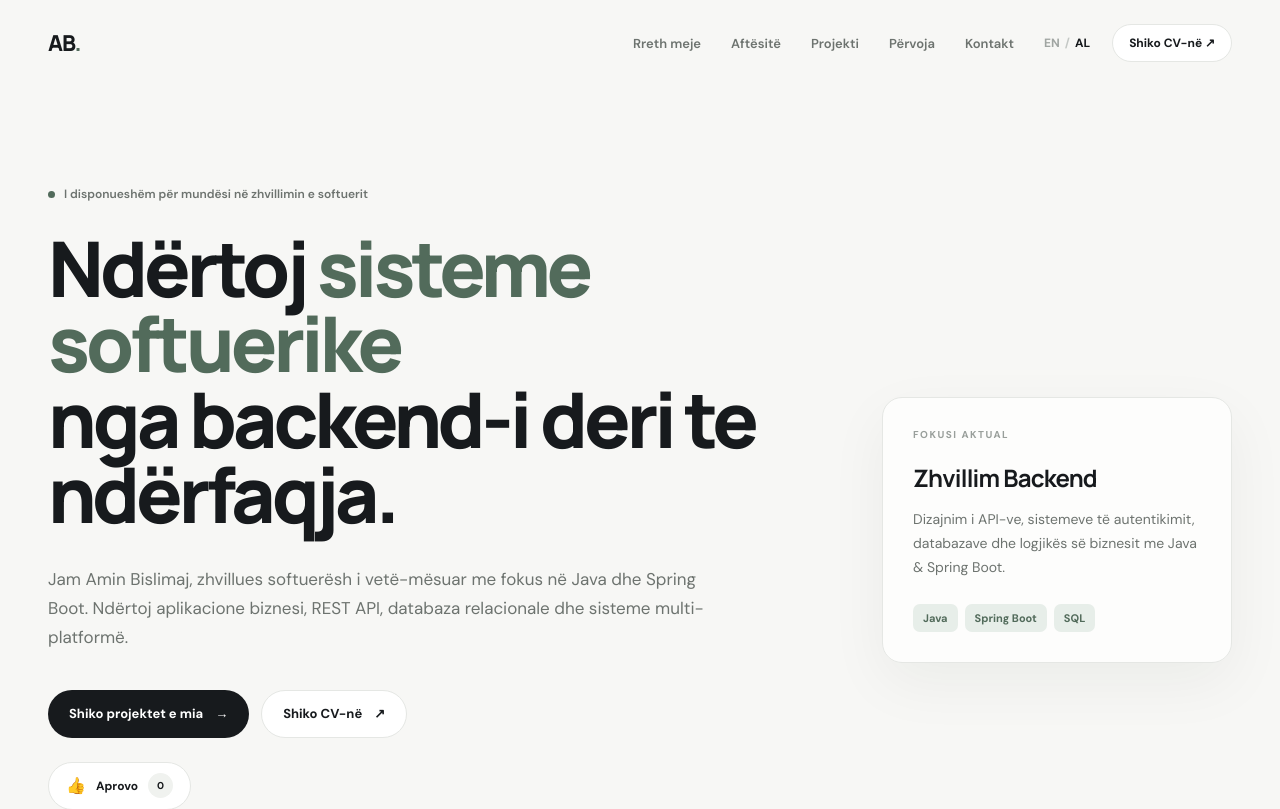
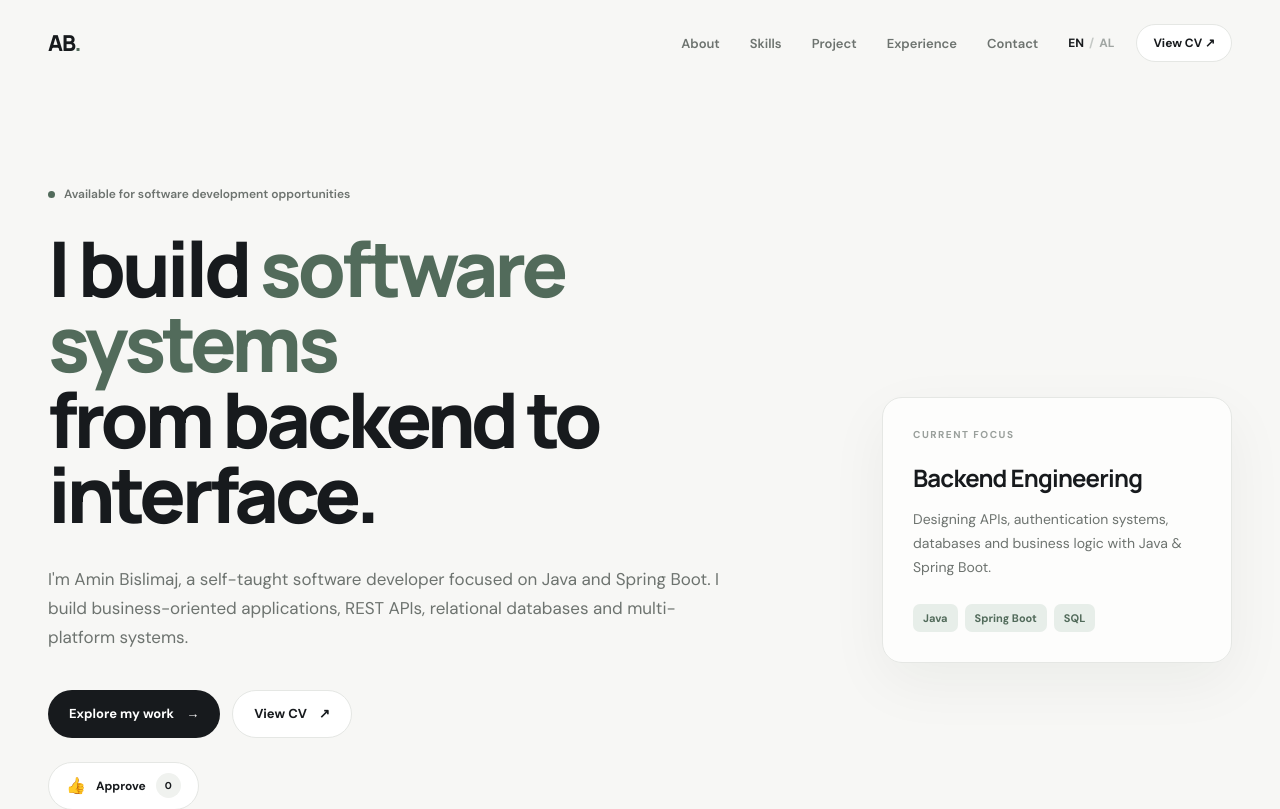
Before and after one commit to aminbisl17/aminbislimaj, a React (Vite) app: page / in a window 1280 px wide. Shown: the top 809 px of the page. Built offline with nearby package versions, Linux system fonts and the light colour scheme; no server answers.

Commit message:
Update Main.jsx

```diff
--- a/src/components/Main.jsx
+++ b/src/components/Main.jsx
@@ -21,7 +21,7 @@ export default function Main() {
     cv: "/Amin_Bislimaj_CV (5).pdf",
   };
 
-  const [language, setLanguage] = useState("sq");
+  const [language, setLanguage] = useState("en");
 
   const [feedback, setFeedback] = useState({
   approve: 0,
```
